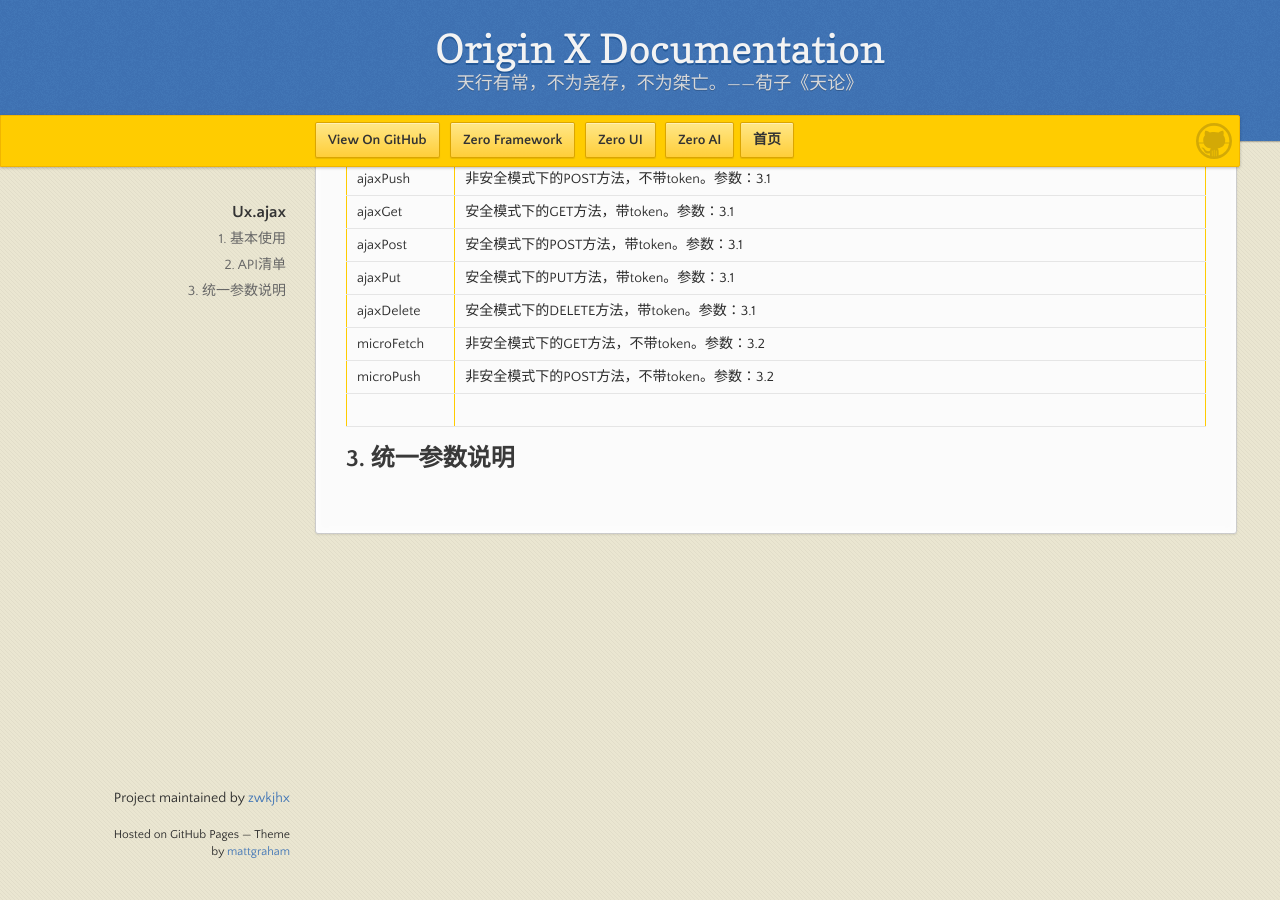
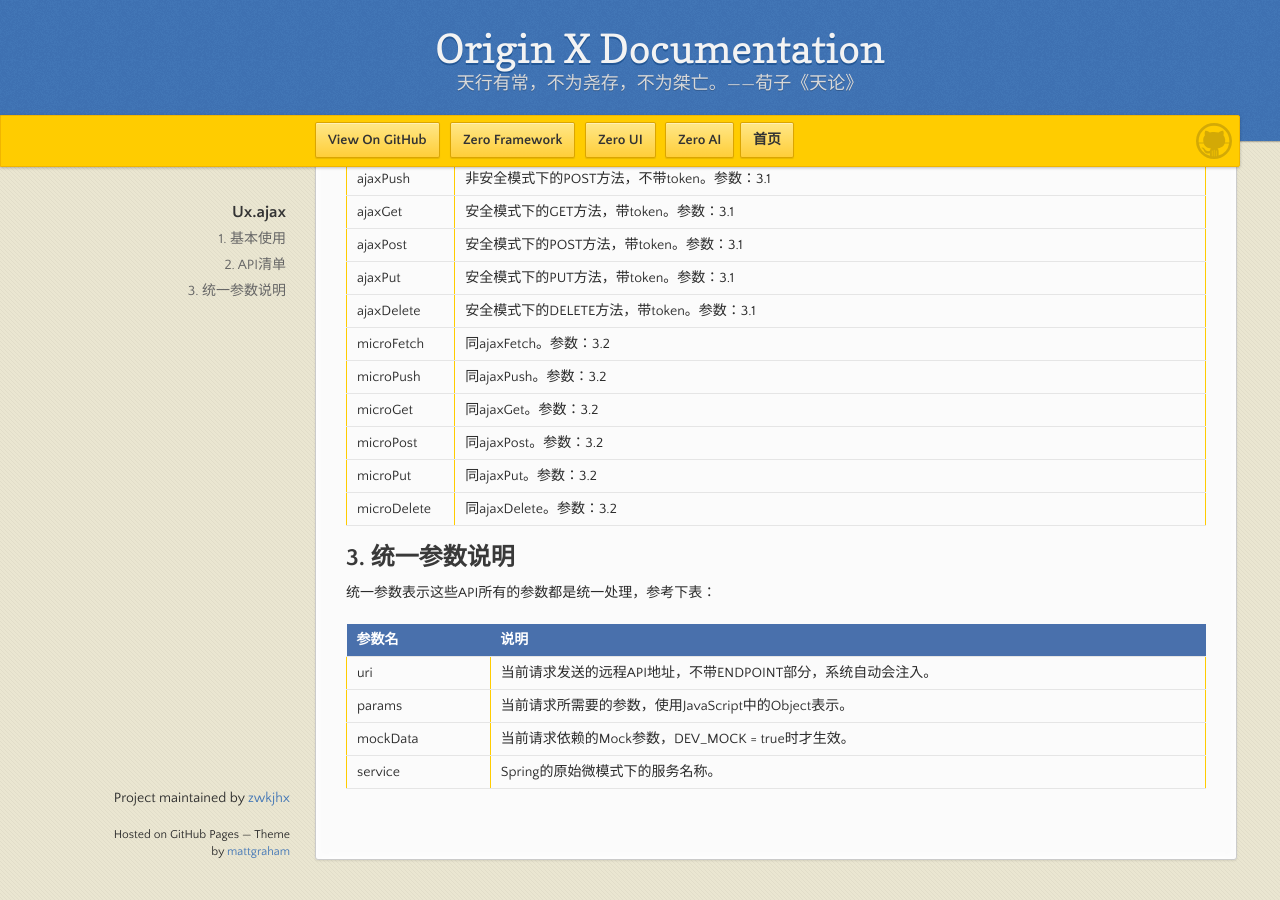
Before and after one commit to zwkjhx/ox-doc, a Jekyll site: the page built from utility-x/3-zero-uizhong-de-ux/uxi-001-uxajaxxxx.md, in a window 1280 px wide and 900 px high, scrolled down 1021 px. Built offline with Jekyll 4.4.1, drawn with Linux system fonts in a browser that asks for light colours; our own code applies the rules of GitHub Pages for plain Markdown files.

Commit message:
Updates utility-x/3-zero-uizhong-de-ux/uxi-001-uxajaxxxx.md
Auto commit by GitBook Editor

```diff
--- a/utility-x/3-zero-uizhong-de-ux/uxi-001-uxajaxxxx.md
+++ b/utility-x/3-zero-uizhong-de-ux/uxi-001-uxajaxxxx.md
@@ -45,8 +45,20 @@
 | ajaxPost | 安全模式下的POST方法，带token。参数：3.1 |
 | ajaxPut | 安全模式下的PUT方法，带token。参数：3.1 |
 | ajaxDelete | 安全模式下的DELETE方法，带token。参数：3.1 |
-| microFetch | 非安全模式下的GET方法，不带token。参数：3.2 |
-| microPush | 非安全模式下的POST方法，不带token。参数：3.2 |
-|  |  |
+| microFetch | 同ajaxFetch。参数：3.2 |
+| microPush | 同ajaxPush。参数：3.2 |
+| microGet | 同ajaxGet。参数：3.2 |
+| microPost | 同ajaxPost。参数：3.2 |
+| microPut | 同ajaxPut。参数：3.2 |
+| microDelete | 同ajaxDelete。参数：3.2 |
 
 ## 3. 统一参数说明
+
+统一参数表示这些API所有的参数都是统一处理，参考下表：
+
+| 参数名 | 说明 |
+| :--- | :--- |
+| uri | 当前请求发送的远程API地址，不带ENDPOINT部分，系统自动会注入。 |
+| params | 当前请求所需要的参数，使用JavaScript中的Object表示。 |
+| mockData | 当前请求依赖的Mock参数，DEV\_MOCK = true时才生效。 |
+| service | Spring的原始微模式下的服务名称。 |
```
